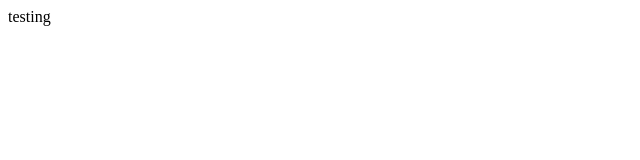
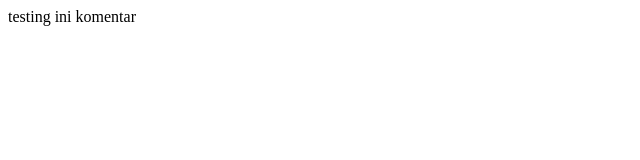
Before and after one commit to IDN-Solo-RPL-A2/testing-repo, a plain HTML site: page index.html in a window 1280 px wide. Shown: the whole page, without its empty margins (0-640 px from the left). Drawn offline with Linux system fonts and the light colour scheme.

Commit message:
ni komentar

```diff
--- a/index.html
+++ b/index.html
@@ -17,6 +17,9 @@
     git branch -M main
     git remote add origin https://github.com/IDN-Solo-RPL-A2/testing-repo.git
     git push -u origin main -->
+
+    ini komentar
+
 </body>
 
 </html>
```
